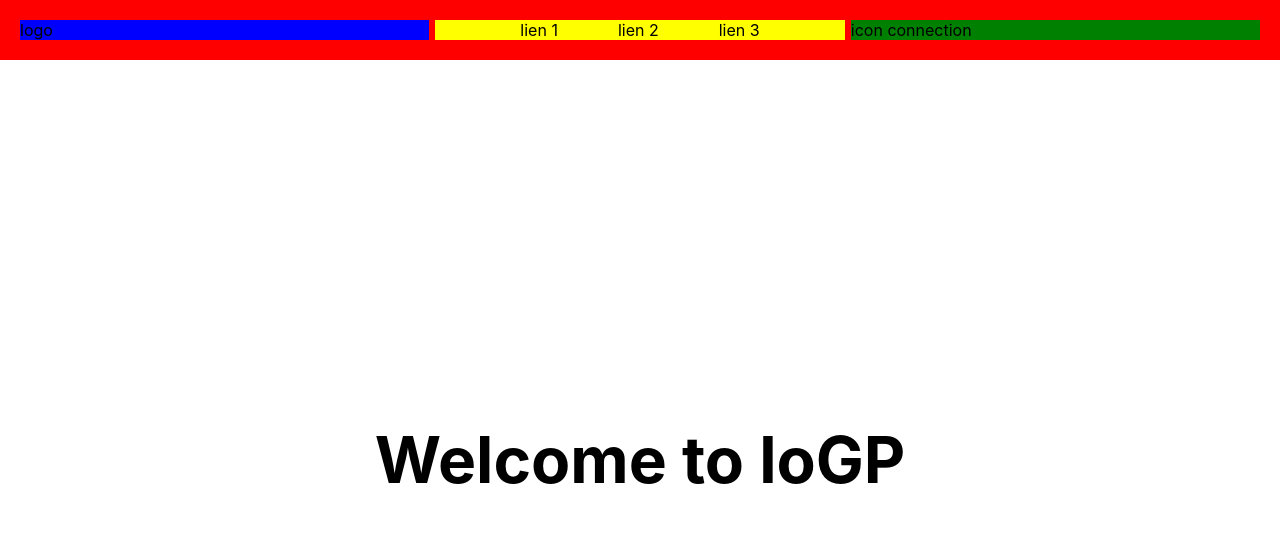
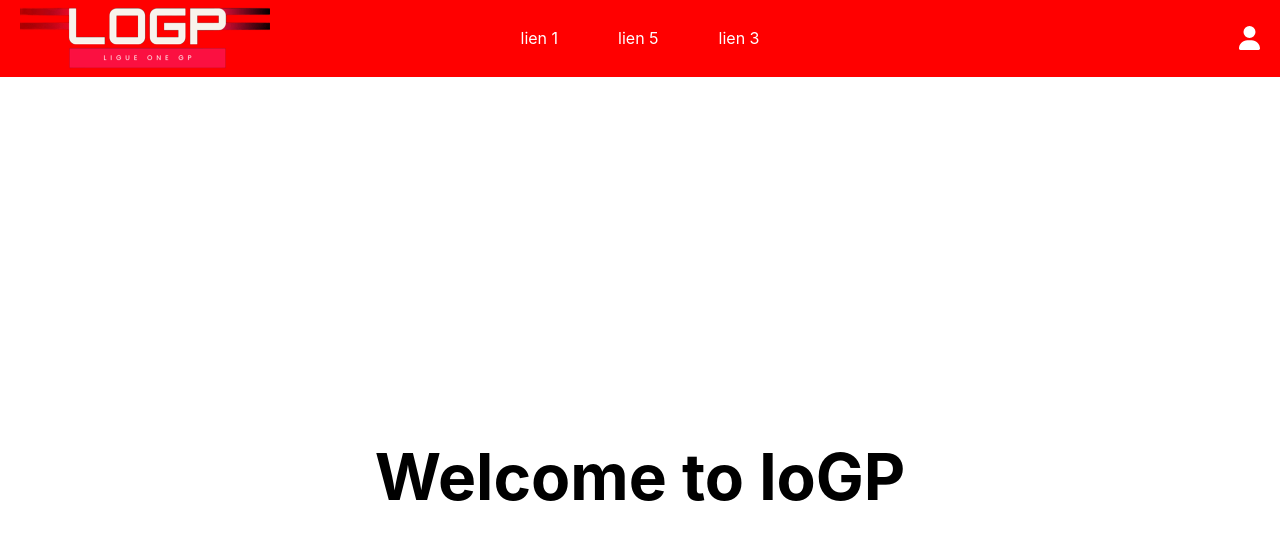
Before and after one commit to Florian77000/logp-frontend, a Next.js app: page / in a window 1280 px wide. Shown: the top 540 px of the page. Built offline with nearby package versions, Linux system fonts and the light colour scheme.

Commit message:
ajout de fonctionnalité sur le header : surlignement hover, ajout du logo, ajout de icon via fonteawesome

```diff
--- a/components/Header.js
+++ b/components/Header.js
@@ -1,15 +1,21 @@
 import styles from "../styles/Header.module.css";
+import { FontAwesomeIcon } from "@fortawesome/react-fontawesome";
+import { faUser } from "@fortawesome/free-solid-svg-icons";
 
 export default function Header() {
   return (
     <div className={styles.header}>
-      <div className={styles.logo}>logo</div>
+      <div className={styles.logo}>
+        <img className={styles.logoImg} src="logo.png"></img>
+      </div>
       <div className={styles.link}>
         <li className={styles.linkText}>lien 1</li>
-        <li>lien 2</li>
-        <li>lien 3</li>
+        <li className={styles.linkText}>lien 5</li>
+        <li className={styles.linkText}>lien 3</li>
       </div>
-      <div className={styles.icon}>icon connection</div>
+      <div className={styles.icon}>
+        <FontAwesomeIcon icon={faUser} size="xl" />
+      </div>
     </div>
   );
 }
--- a/package.json
+++ b/package.json
@@ -9,6 +9,9 @@
     "lint": "next lint"
   },
   "dependencies": {
+    "@fortawesome/fontawesome-svg-core": "^6.7.2",
+    "@fortawesome/free-solid-svg-icons": "^6.7.2",
+    "@fortawesome/react-fontawesome": "^0.2.2",
     "next": "12.1.6",
     "node-fetch": "2",
     "react": "18.1.0",
--- a/styles/Header.module.css
+++ b/styles/Header.module.css
@@ -1,14 +1,17 @@
 .header {
   display: flex;
   justify-content: space-between;
-  padding: 20px;
+  padding: 0px 20px;
   background-color: red;
   width: 100%; /* pour centrer la div link au milieu, donner 33% sur chaque div */
 }
 
 .logo {
-  background-color: blue;
-  width: 33%;
+  width: 20%;
+}
+
+.logoImg {
+  width: 250px;
 }
 
 .link {
@@ -16,15 +19,51 @@
   justify-content: center;
   gap: 60px;
   list-style: none;
-  background-color: yellow;
-  width: 33%;
+  width: 60%;
+  color: white;
+  align-items: center;
 }
 
 .linkText {
-  text-decoration: none;
+  position: relative;
+  cursor: pointer;
+  display: inline-block;
+  color: white;
+  cursor: pointer;
+  transition: font-weight 0.3s ease;
+}
+
+.linkText::after {
+  content: ""; /* créer un element vide pour appliquer du style, sinon af taer ne peut fonctionner */
+  position: absolute;
+  left: 0;
+  bottom: 0;
+  height: 2px;
+  background-color: white;
+  width: 0%;
+  transition: width 0.2s ease;
+}
+
+.linkText:hover::after {
+  width: 100%;
 }
 
 .icon {
-  background-color: green;
-  width: 33%;
+  display: flex;
+  justify-content: end;
+  width: 20%;
+  align-items: center;
+  color: white;
 }
+
+/* affichage pour version mobile */
+@media (max-width: 600px) {
+  .header {
+    flex-direction: column;
+    background-color: grey;
+  }
+  .link {
+    gap: 10px;
+    background-color: blueviolet;
+  }
+}
--- a/styles/Home.module.css
+++ b/styles/Home.module.css
@@ -17,6 +17,8 @@
   text-decoration: none;
 }
 
-.title a:hover, .title a:focus, .title a:active {
+.title a:hover,
+.title a:focus,
+.title a:active {
   text-decoration: underline;
 }
```
Also changed, not shown: public/logo.png (added), 1 other file (tests, documents, lock files or other folders).
